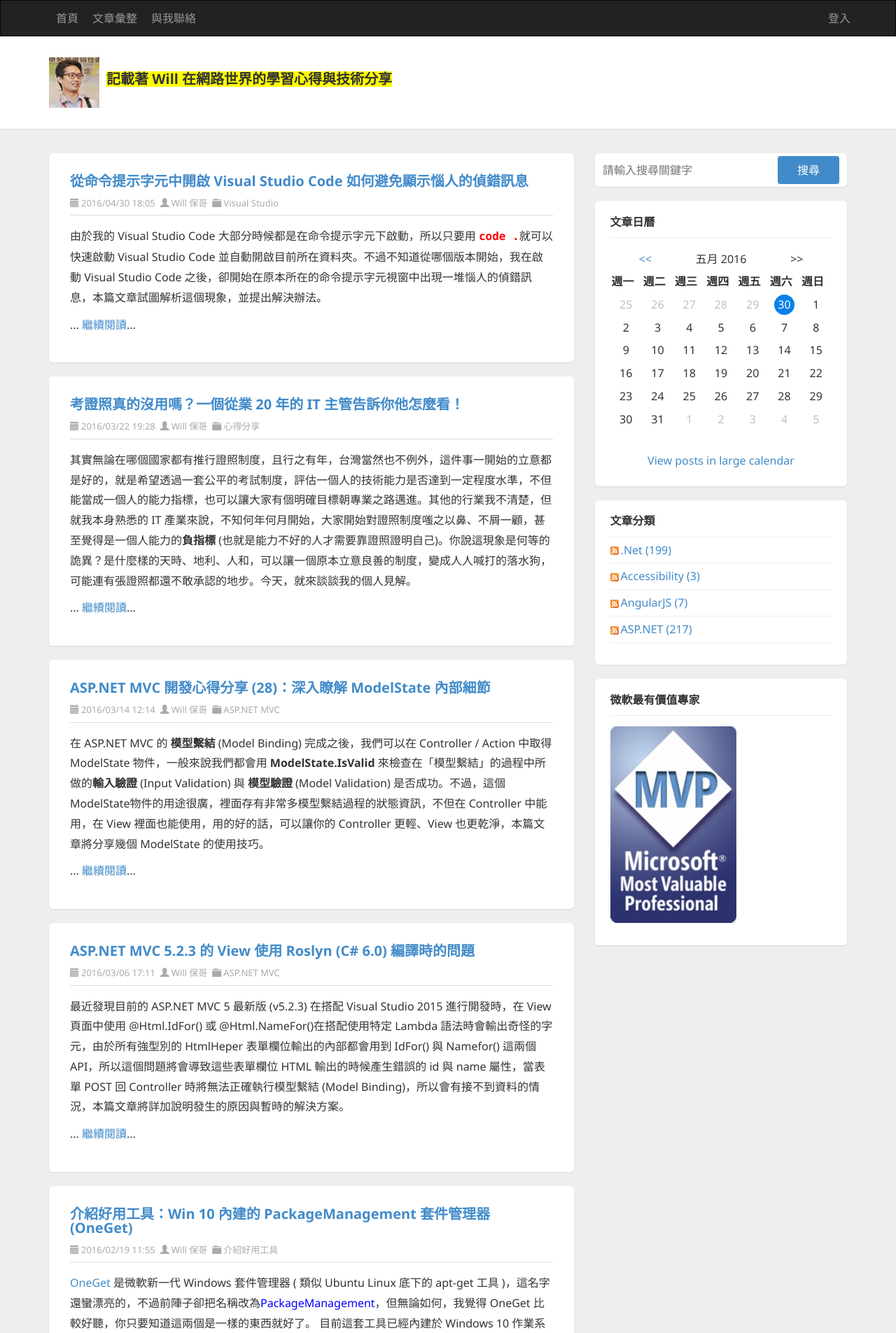
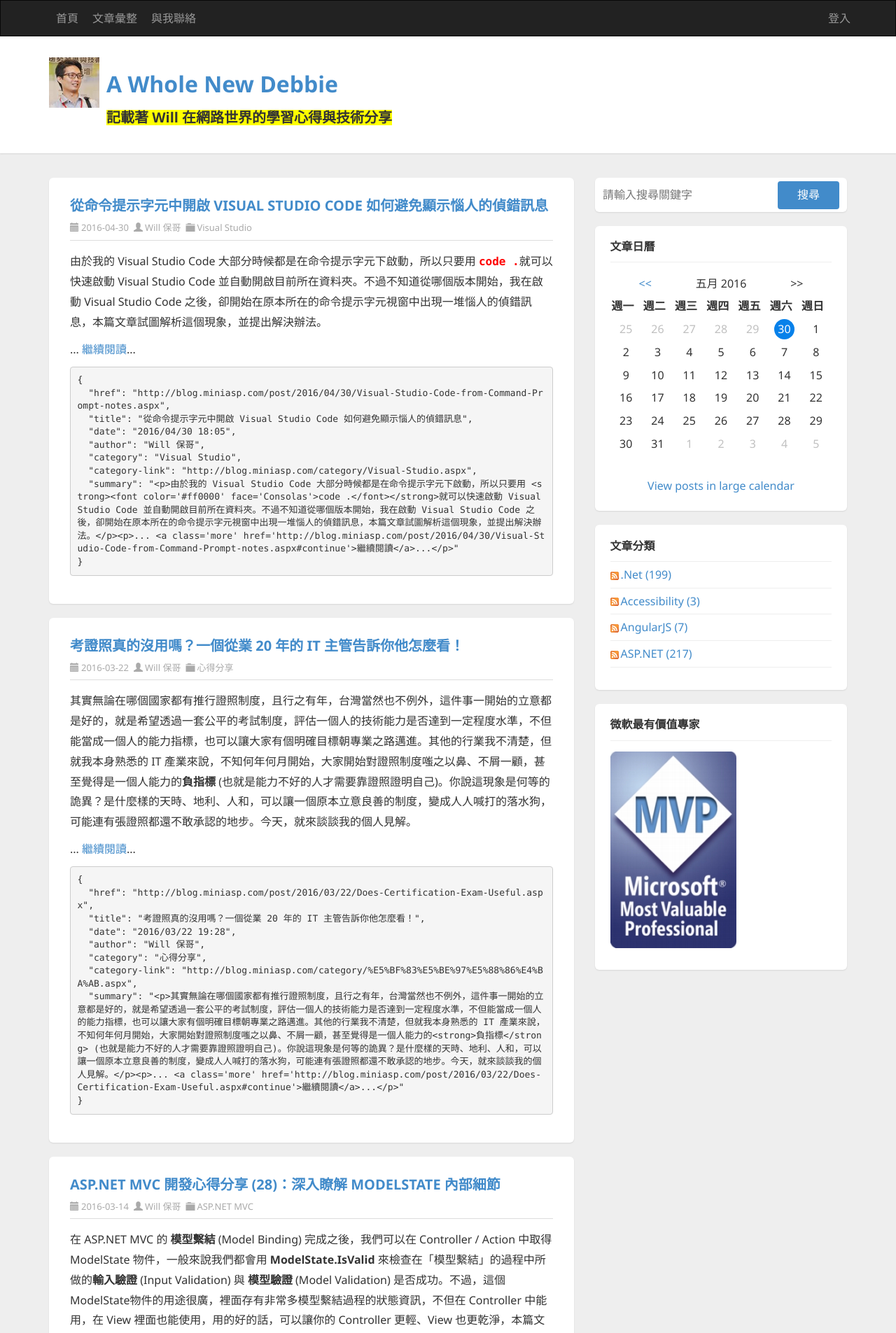
Before and after one commit to debbieyiu/demo1, an Angular app: page / in a window 1280 px wide. Shown: the top 1905 px of the page at 70% size. Built offline with nearby package versions, Linux system fonts and the light colour scheme.

Commit message:
15 練習注入與使用 Http 元件

```diff
--- a/src/app/app.component.html
+++ b/src/app/app.component.html
@@ -1,4 +1,4 @@
-<app-header [title]="keyword" (titleChanged)="keyword = $event">  </app-header>
+<app-header >  </app-header>
 
   <!-- CONTAINER START-->
   <section class="container">
@@ -11,15 +11,16 @@
           <article class="post" id="post{{idx}}" *ngFor="let item of data; let idx = index">
             <header class="post-header">
               <h2 class="post-title">
-                <a href="item.href">{{ item.title }}</a>
+                <a href="item.href">{{ item.title | uppercase }}</a>
               </h2>
               <div class="post-info clearfix">
-                <span class="post-date"><i class="glyphicon glyphicon-calendar"></i>{{ item.date }}</span>
+                <span class="post-date"><i class="glyphicon glyphicon-calendar"></i>{{ item.date | date : 'yyyy-MM-dd' }}</span>
                 <span class="post-author"><i class="glyphicon glyphicon-user"></i><a href="http://blog.miniasp.com/author/will.aspx">{{ item.author }}</a></span>
                 <span class="post-category"><i class="glyphicon glyphicon-folder-close"></i><a href="item['category-link']">{{ item.category}}</a></span>
               </div>
             </header>
             <section class="post-body text" [innerHTML]="item.summary"></section>
+            <pre>{{ item | json }}</pre>
           </article>
           <!-- Article END-->
 
--- a/src/app/app.component.ts
+++ b/src/app/app.component.ts
@@ -1,4 +1,6 @@
 import { Component } from '@angular/core';
+import { DataService } from "app/data.service";
+import { Http } from "@angular/http";
 
 @Component({
   selector: 'app-root',
@@ -6,71 +8,23 @@
   styleUrls: ['./app.component.css']
 })
 export class AppComponent {
-  title = 'app works!';
-  keyword = "";
+  keyword = '';
 
-  changeKeyword($event : KeyboardEvent){
-    this.keyword = ($event.target as HTMLInputElement).value;
+  constructor(public datasvc: DataService, private http: Http) {
+    this.http.get("/api/articles.json")
+    .subscribe(res => {
+      this.data = res.json();
+    })
   }
 
-  clearKeyword(){
-      this.keyword = "";
+  changeKeyword(event: KeyboardEvent) {
+    this.keyword = (event.target as HTMLInputElement).value;
   }
 
-  data = [
-    {
-      "href": "http://blog.miniasp.com/post/2016/04/30/Visual-Studio-Code-from-Command-Prompt-notes.aspx",
-      "title": "從命令提示字元中開啟 Visual Studio Code 如何避免顯示惱人的偵錯訊息",
-      "date": "2016/04/30 18:05",
-      "author": "Will 保哥",
-      "category": "Visual Studio",
-      "category-link": "http://blog.miniasp.com/category/Visual-Studio.aspx",
-      "summary": "<p>由於我的 Visual Studio Code 大部分時候都是在命令提示字元下啟動，所以只要用 <strong><font color='#ff0000' face='Consolas'>code .</font></strong>就可以快速啟動 Visual Studio Code 並自動開啟目前所在資料夾。不過不知道從哪個版本開始，我在啟動 Visual Studio Code 之後，卻開始在原本所在的命令提示字元視窗中出現一堆惱人的偵錯訊息，本篇文章試圖解析這個現象，並提出解決辦法。</p><p>... <a class='more' href='http://blog.miniasp.com/post/2016/04/30/Visual-Studio-Code-from-Command-Prompt-notes.aspx#continue'>繼續閱讀</a>...</p>"
-    },
-    {
-      "href": "http://blog.miniasp.com/post/2016/03/22/Does-Certification-Exam-Useful.aspx",
-      "title": "考證照真的沒用嗎？一個從業 20 年的 IT 主管告訴你他怎麼看！",
-      "date": "2016/03/22 19:28",
-      "author": "Will 保哥",
-      "category": "心得分享",
-      "category-link": "http://blog.miniasp.com/category/%E5%BF%83%E5%BE%97%E5%88%86%E4%BA%AB.aspx",
-      "summary": "<p>其實無論在哪個國家都有推行證照制度，且行之有年，台灣當然也不例外，這件事一開始的立意都是好的，就是希望透過一套公平的考試制度，評估一個人的技術能力是否達到一定程度水準，不但能當成一個人的能力指標，也可以讓大家有個明確目標朝專業之路邁進。其他的行業我不清楚，但就我本身熟悉的 IT 產業來說，不知何年何月開始，大家開始對證照制度嗤之以鼻、不屑一顧，甚至覺得是一個人能力的<strong>負指標</strong> (也就是能力不好的人才需要靠證照證明自己)。你說這現象是何等的詭異？是什麼樣的天時、地利、人和，可以讓一個原本立意良善的制度，變成人人喊打的落水狗，可能連有張證照都還不敢承認的地步。今天，就來談談我的個人見解。</p><p>... <a class='more' href='http://blog.miniasp.com/post/2016/03/22/Does-Certification-Exam-Useful.aspx#continue'>繼續閱讀</a>...</p>"
-    },
-    {
-      "href": "http://blog.miniasp.com/post/2016/03/14/ASPNET-MVC-Developer-Note-Part-28-Understanding-ModelState.aspx",
-      "title": "ASP.NET MVC 開發心得分享 (28)：深入瞭解 ModelState 內部細節",
-      "date": "2016/03/14 12:14",
-      "author": "Will 保哥",
-      "category": "ASP.NET MVC",
-      "category-link": "http://blog.miniasp.com/category/ASPNET-MVC.aspx",
-      "summary": "<p>在 ASP.NET MVC 的 <strong>模型繫結</strong> (Model Binding) 完成之後，我們可以在 Controller / Action 中取得 <span style='font-family: Consolas;'>ModelState</span>                  物件，一般來說我們都會用 <span style='font-family: Consolas;'><strong>ModelState.IsValid</strong></span> 來檢查在「模型繫結」的過程中所做的<strong>輸入驗證</strong> (Input Validation) 與 <strong>模型驗證</strong> (Model Validation) 是否成功。不過，這個 <span style='font-family: Consolas;'>ModelState</span>物件的用途很廣，裡面存有非常多模型繫結過程的狀態資訊，不但在 Controller 中能用，在 View 裡面也能使用，用的好的話，可以讓你的 Controller 更輕、View 也更乾淨，本篇文章將分享幾個 ModelState 的使用技巧。</p><p>... <a class='more' href='http://blog.miniasp.com/post/2016/03/14/ASPNET-MVC-Developer-Note-Part-28-Understanding-ModelState.aspx#continue'>繼續閱讀</a>...</p>"
-    },
-    {
-      "href": "http://blog.miniasp.com/post/2016/03/06/ASPNET-MVC-5-View-Roslyn-problem-workaround.aspx",
-      "title": "ASP.NET MVC 5.2.3 的 View 使用 Roslyn (C# 6.0) 編譯時的問題",
-      "date": "2016/03/06 17:11",
-      "author": "Will 保哥",
-      "category": "ASP.NET MVC",
-      "category-link": "http://blog.miniasp.com/category/ASPNET-MVC.aspx",
-      "summary": "<p>最近發現目前的 ASP.NET MVC 5 最新版 (v5.2.3) 在搭配 Visual Studio 2015 進行開發時，在 View 頁面中使用 @Html.IdFor() 或 @Html.NameFor()在搭配使用特定 Lambda 語法時會輸出奇怪的字元，由於所有強型別的 HtmlHeper 表單欄位輸出的內部都會用到 IdFor() 與 Namefor() 這兩個 API，所以這個問題將會導致這些表單欄位 HTML 輸出的時候產生錯誤的 id 與 name 屬性，當表單 POST 回 Controller 時將無法正確執行模型繫結 (Model Binding)，所以會有接不到資料的情況，本篇文章將詳加說明發生的原因與暫時的解決方案。</p><p>... <a class='more' href='http://blog.miniasp.com/post/2016/03/06/ASPNET-MVC-5-View-Roslyn-problem-workaround.aspx#continue'>繼續閱讀</a>...</p>"
-    },
-    {
-      "href": "http://blog.miniasp.com/post/2016/02/19/Useful-tool-PackageManagement-OneGet.aspx",
-      "title": "介紹好用工具：Win 10 內建的 PackageManagement 套件管理器 (OneGet)",
-      "date": "2016/02/19 11:55",
-      "author": "Will 保哥",
-      "category": "介紹好用工具",
-      "category-link": "http://blog.miniasp.com/category/%E4%BB%8B%E7%B4%B9%E5%A5%BD%E7%94%A8%E5%B7%A5%E5%85%B7.aspx",
-      "summary": "<p><a href='http://oneget.org/' rel='nofollow' target='_blank'>OneGet</a> 是微軟新一代 Windows 套件管理器 ( 類似 Ubuntu Linux 底下的 apt-get 工具 )，這名字還蠻漂亮的，不過前陣子卻把名稱改為<font color='#0000ff'>PackageManagement</font>，但無論如何，我覺得 OneGet 比較好聽，你只要知道這兩個是一樣的東西就好了。 目前這套工具已經內建於 Windows 10 作業系統中，透過 PowerShell 的 Cmdlet 就可以呼叫使用，這個鮮為人知的全新工具試圖解決未來所有軟體安裝的問題，本篇文章將詳細介紹 OneGet 的基本概念與使用方式。</p><p>... <a class='more' href='http://blog.miniasp.com/post/2016/02/19/Useful-tool-PackageManagement-OneGet.aspx#continue'>繼續閱讀</a>...</p>"
-    },
-    {
-      "href": "http://blog.miniasp.com/post/2016/02/02/JavaScript-novice-advice-and-learning-resources.aspx",
-      "title": "我要成為前端工程師！給 JavaScript 新手的建議與學習資源整理",
-      "date": "2016/02/02 17:48",
-      "author": "Will 保哥",
-      "category": "前端工程研究",
-      "category-link": "http://blog.miniasp.com/category/%E5%89%8D%E7%AB%AF%E5%B7%A5%E7%A8%8B%E7%A0%94%E7%A9%B6.aspx",
-      "summary": "<p>今年有越來越多企業開始跟我們接洽企業內訓的事，想請我幫他們培訓前端工程師，但你知道一個好的前端工程師絕對不是兩三個月可以養成的，需要多年的努力與磨練才會有點成績。而這幾年可謂<strong>前端正夯</strong>，有為數不少的人開始大規模的往前端開發移動，而我被問到最多的問題就是「請問 JavaScript 要怎麼學？」或「請問 JavaScript 該怎樣入門？」諸如此類的問題。大家都知道，對於一門程式技術來說，「會寫」與「會教」是兩個截然不同的領域，會寫 JavaScript 的人到處都是，但是會教的人就相對少很多了。我這幾年教授 JavaScript 開發實戰課程已經超過 15 梯次，在將近 500 位學員裡面，我所看到的大部分學員都是對 JavaScript 不勝理解，普遍處於一種一知半解、模糊不清的狀態。另一方面，我在公司內部也帶過不少工程師，總是有人會想學習 JavaScript 但不知道如何入門的情況，這讓我陷入深思，該如何幫助一個人學習 JavaScript 從入門到精通呢？本篇文章將說說我個人的一些想法與建議。</p><p>... <a class='more' href='http://blog.miniasp.com/post/2016/02/02/JavaScript-novice-advice-and-learning-resources.aspx#continue'>繼續閱讀</a>...</p>"
-    }
-];
+  clearKeyword($event) {
+    this.keyword = '';
+  }
+
+  data : any;
+
 }
--- /dev/null
+++ b/src/app/data.service.ts
@@ -0,0 +1,7 @@
+import { Injectable } from '@angular/core';
+
+@Injectable()
+export class DataService {
+
+  title = 'A Whole New Debbie';
+}
--- a/src/app/header/header.component.html
+++ b/src/app/header/header.component.html
@@ -27,16 +27,14 @@
     <div class="container">
 
       <img src="/assets/images/logo.png" class="pull-left logo"
-          [title]="this.title"
+           [title]="datasvc.title"
            (click)="changeTitle($event)">
 
       <div class="pull-left">
-          <h1><a href="http://blog.miniasp.com/">{{ this.title }}</a></h1>
-          <h3
-            [ngClass]="{'highlight': is_h3_hightlight}"
-            (click)="is_h3_hightlight = !is_h3_hightlight;"
-            [style.background-color] = "'yellow'"
-            [ngStyle]="{'background-color': 'yellow'}">記載著 Will 在網路世界的學習心得與技術分享</h3>
+        <h1><a href="http://blog.miniasp.com/">{{ datasvc.title }}</a></h1>
+        <h3 [class.highlight]="is_h3_highlight"
+            [style.background-color]="'yellow'"
+            (click)="is_h3_highlight = true;">記載著 Will 在網路世界的學習心得與技術分享</h3>
       </div>
 
       <div *ngIf="counter % 2 == 1" id="social-icons" class="pull-right social-icon">
--- a/src/app/header/header.component.ts
+++ b/src/app/header/header.component.ts
@@ -1,4 +1,5 @@
-import { Component, OnInit, Input, Output, EventEmitter} from '@angular/core';
+import { DataService } from '../data.service';
+import { Component, OnInit, Input, Output, EventEmitter } from '@angular/core';
 
 @Component({
   selector: 'app-header',
@@ -7,30 +8,22 @@
 })
 export class HeaderComponent implements OnInit {
 
-  @Input()
-  title = "The Deb Deb Web";
-
-  @Output()
-  titleChanged = new EventEmitter();
-
-  counter = 0;
-  constructor() { }
+  constructor(public datasvc: DataService) {
+  }
 
   ngOnInit() {
   }
 
-  changeTitle(evt:MouseEvent) {
-    this.counter ++;
-    this.title = "The Deb Deb Deb Web";
+  counter = 0;
+
+  changeTitle(evt: MouseEvent) {
+    this.datasvc.title = 'The Will Will Web';
     console.log(evt);
     console.log(evt.clientX);
 
-    this.titleChanged.emit(this.title);
+    this.counter++;
   }
 
-  is_h3_hightlight = false;
+  is_h3_highlight = false;
 
-  getStyle(){
-    return { 'background-color' : 'blue'}
-  }
 }
--- /dev/null
+++ b/src/app/mask.pipe.ts
@@ -0,0 +1,12 @@
+import { Pipe, PipeTransform } from '@angular/core';
+
+@Pipe({
+  name: 'mask'
+})
+export class MaskPipe implements PipeTransform {
+
+  transform(value: any, args?: any): any {
+    return null;
+  }
+
+}
```
Also changed, not shown: src/app/app.module.ts (+5 -2 lines), 2 other files (tests, documents, lock files or other folders). Lines whose indentation alone changed are shown as unchanged.
